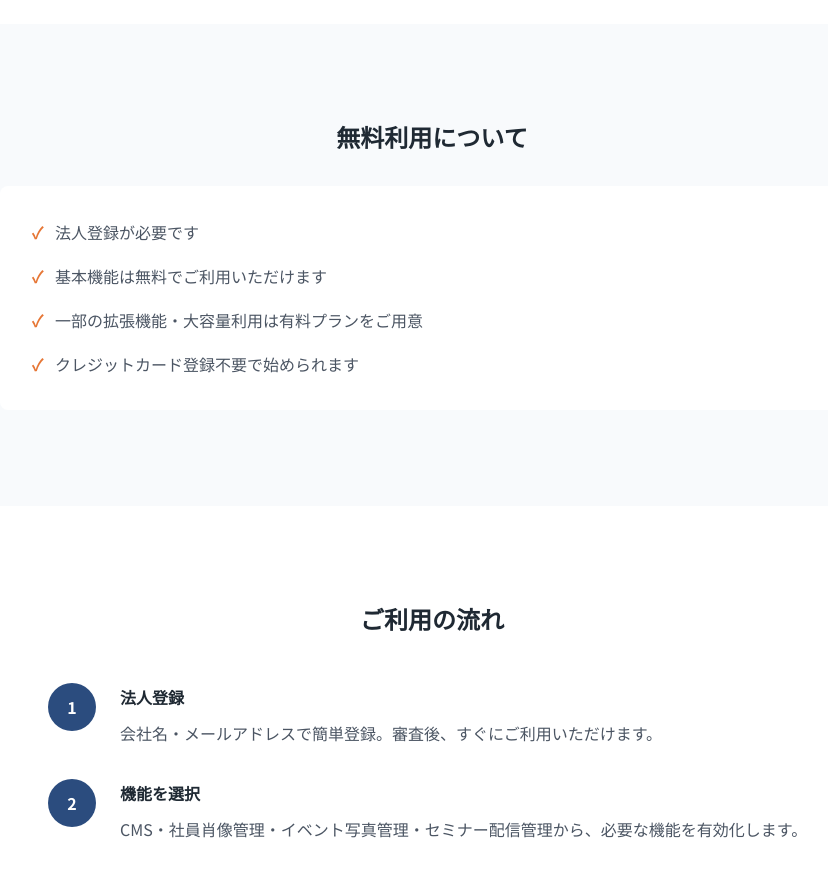
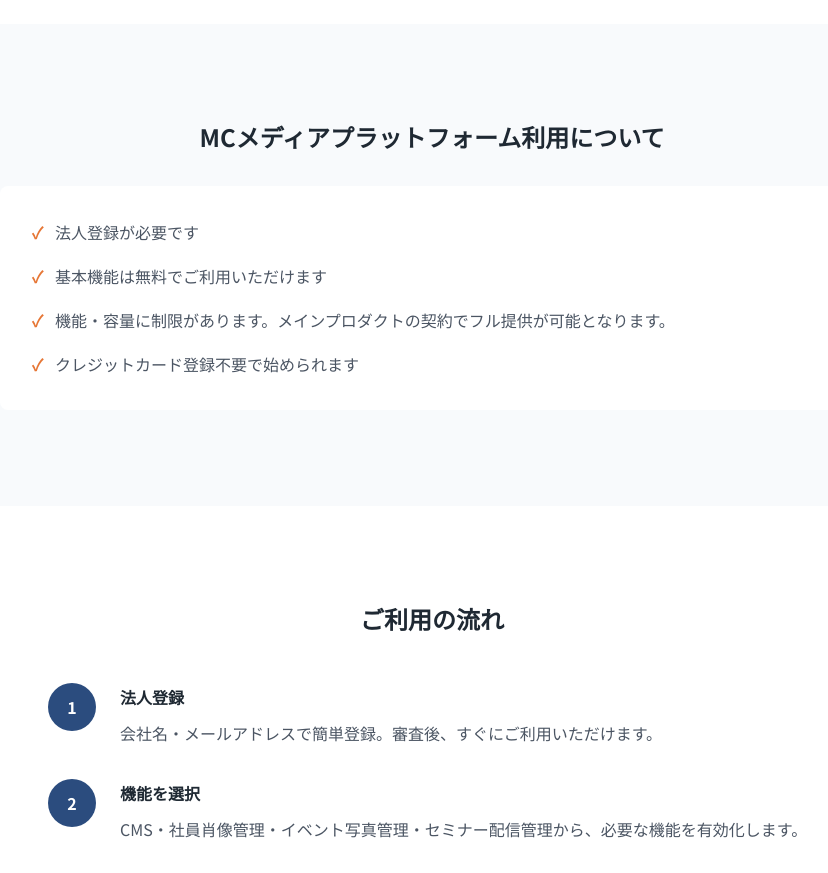
Before and after one commit to HayanoRyuki/corp-media-confidence, a Next.js app: page /trial in a window 1280 px wide. Shown: the part 1420-2293 px from the top of the page, without its empty margins (208-1036 px from the left). Built offline with nearby package versions, Linux system fonts and the light colour scheme; no server answers.

Commit message:
Update: トライアルページの説明文を修正

```diff
--- a/src/app/trial/page.tsx
+++ b/src/app/trial/page.tsx
@@ -136,7 +136,7 @@ export default function TrialPage() {
       <section className="section bg-gray-bg">
         <div className="container-narrow">
           <h2 className="text-2xl font-bold text-text text-center mb-8">
-            無料利用について
+            MCメディアプラットフォーム利用について
           </h2>
           <div className="bg-white rounded-lg p-8">
             <ul className="space-y-4">
@@ -150,7 +150,7 @@ export default function TrialPage() {
               </li>
               <li className="flex items-start gap-3">
                 <span className="text-primary font-bold">✓</span>
-                <span className="text-text-light">一部の拡張機能・大容量利用は有料プランをご用意</span>
+                <span className="text-text-light">機能・容量に制限があります。メインプロダクトの契約でフル提供が可能となります。</span>
               </li>
               <li className="flex items-start gap-3">
                 <span className="text-primary font-bold">✓</span>
```
